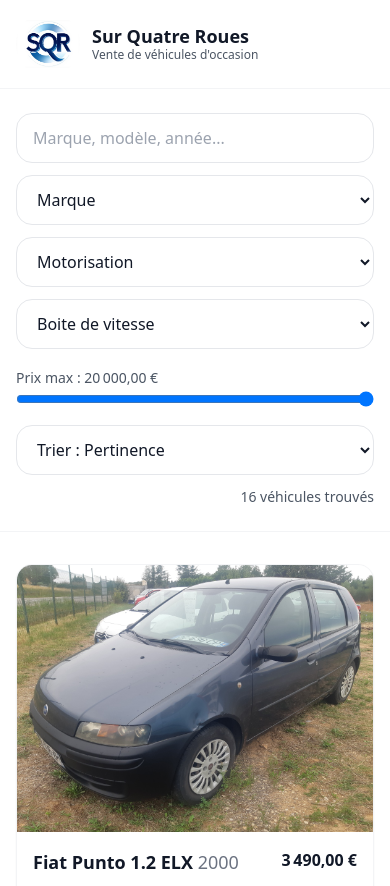
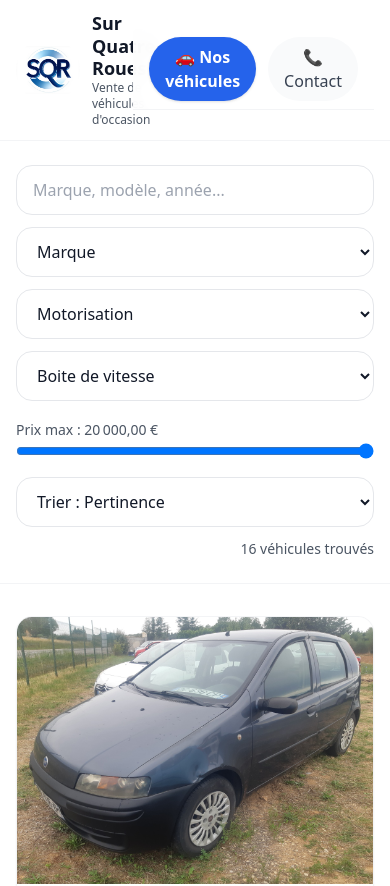
Before and after one commit to gaetangiordano06-debug/SQR-V3, a React (Vite) app: page / in a window 390 px wide. Shown: the top 886 px of the page. Built offline with nearby package versions, Linux system fonts and the light colour scheme.

Commit message:
Mise a jour mobile contact

```diff
--- a/src/App.jsx
+++ b/src/App.jsx
@@ -26,6 +26,36 @@ export default function App() {
               </div>
             </div>
           </div>
+
+{/* Nav mobile (affichée seulement < md) */}
+<nav className="md:hidden bg-white/95 backdrop-blur border-b border-gray-100">
+  <div className="max-w-7xl mx-auto px-4 py-2 flex items-center gap-3">
+    <NavLink
+      to="/"
+      end
+      className={({ isActive }) =>
+        `flex-1 text-center px-4 py-2 rounded-full transition-all ${
+          isActive ? "bg-blue-600 text-white font-semibold shadow"
+                   : "text-gray-700 bg-gray-50 hover:bg-blue-50"
+        }`
+      }
+    >
+      🚗 Nos véhicules
+    </NavLink>
+    <NavLink
+      to="/contact"
+      className={({ isActive }) =>
+        `flex-1 text-center px-4 py-2 rounded-full transition-all ${
+          isActive ? "bg-blue-600 text-white font-semibold shadow"
+                   : "text-gray-700 bg-gray-50 hover:bg-blue-50"
+        }`
+      }
+    >
+      📞 Contact
+    </NavLink>
+  </div>
+</nav>
+
 
        {/* Milieu : navigation */}
 <nav className="hidden md:flex items-center gap-4 text-sm">
@@ -57,9 +87,6 @@ export default function App() {
   </NavLink>
 </nav>
 
-
-
-
           {/* Droite : adresse + téléphone */}
           <div className="hidden sm:flex flex-col text-right text-xs sm:text-sm text-gray-700">
             <span>📍 821 Rte de Pertuis, 84240 La Bastide-des-Jourdans</span>
```
